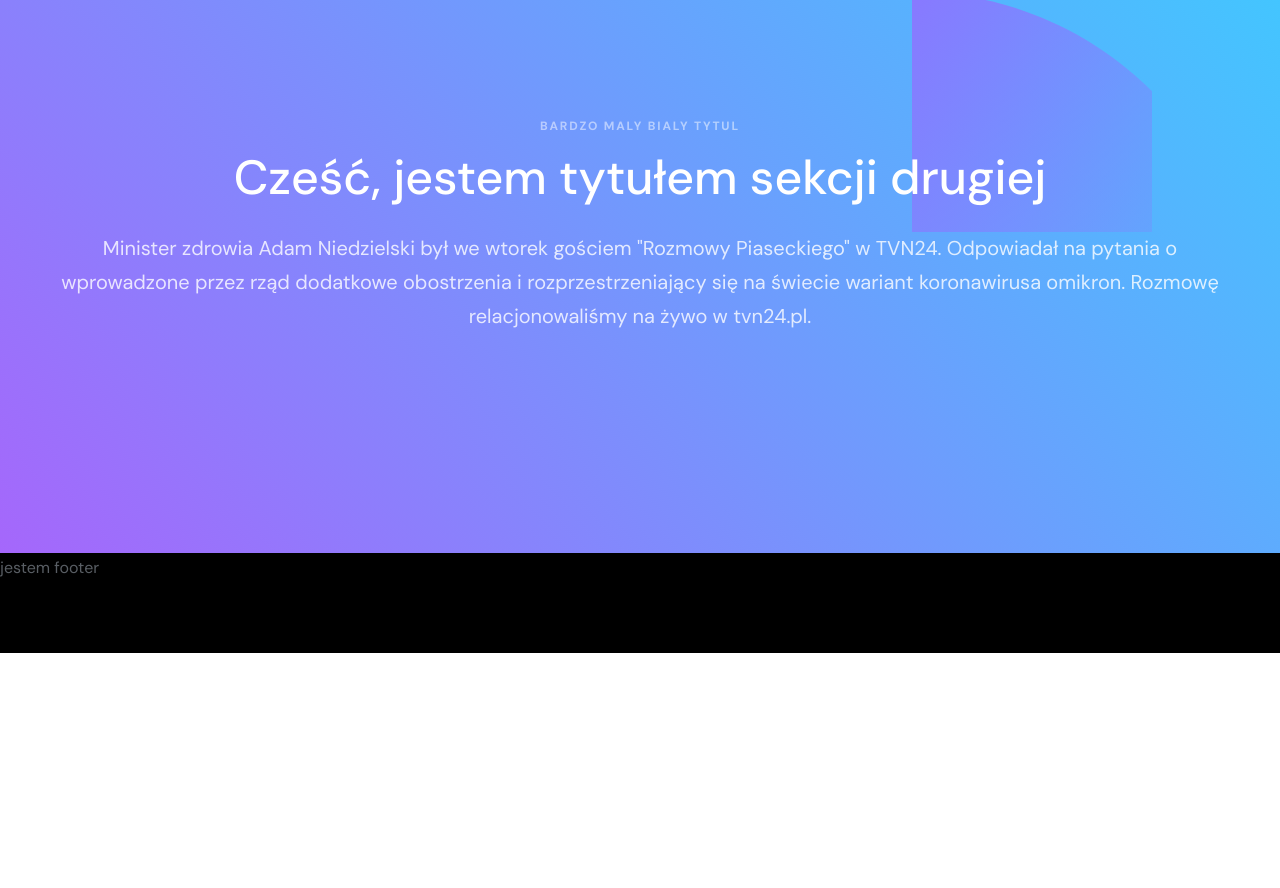
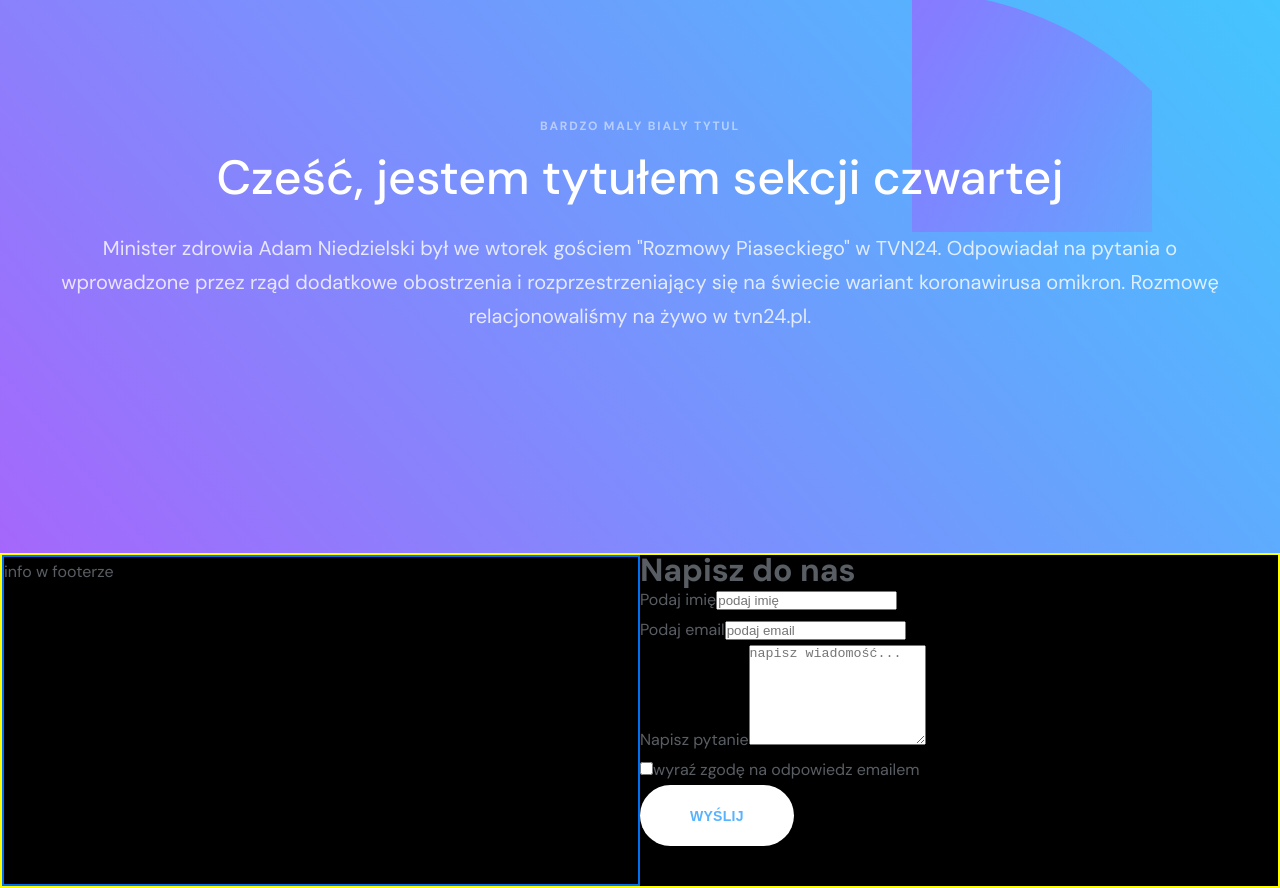
Before and after one commit to F-Agata/rubinowe, a Next.js app: page / in a window 1280 px wide. Shown: the part 3731-4619 px from the top of the page. Before the commit the page ends 4384 px from the top, so only its background shows below. Built offline with nearby package versions, Linux system fonts and the light colour scheme.

Commit message:
add validation form

```diff
--- a/pages/components/footer/Footer.js
+++ b/pages/components/footer/Footer.js
@@ -1,25 +1,33 @@
 import React from 'react'
 import styled from 'styled-components';
+import Form from "../form/Form";
 
-const Foo = styled.footer`
-height: 100px;
+const WrappFooter = styled.footer`
 width: 100%;
-background-color: black`
+background-color: black;
+display: flex;
+flex-wrap: wrap;
+  border: yellow 2px solid;
+  `
+
+const FooterInfo = styled.div`
+    border: #0070f3 2px solid;
+  width: 100%;
+  @media (min-width: 992px) {
+    width: 50%;
+  }
+`
 
 const Footer = () => {
 
     return (
-        <Foo>jestem footer</Foo>
-        // <WrappSection2Background>
-        //     <WrappSection2>
-        //         <TitleSection2VerySmall>Bardzo maly bialy tytul</TitleSection2VerySmall>
-        //         <TitleSection2>Cześć, jestem tytułem sekcji drugiej</TitleSection2>
-        //         <TextSection2>Minister zdrowia Adam Niedzielski był we wtorek gościem "Rozmowy Piaseckiego" w TVN24. Odpowiadał na pytania o wprowadzone przez rząd dodatkowe obostrzenia i rozprzestrzeniający się na świecie wariant koronawirusa omikron. Rozmowę relacjonowaliśmy na żywo w tvn24.pl.</TextSection2>
-        //     </WrappSection2>
-        //
-        // </WrappSection2Background>
-
-    )
+        <WrappFooter>
+            <FooterInfo>
+                <div>info w footerze</div>
+            </FooterInfo>
+            <Form/>
+        </WrappFooter>
+                  )
 }
 
 export default Footer
--- /dev/null
+++ b/pages/components/form/Form.js
@@ -0,0 +1,24 @@
+import React from "react";
+import styled from 'styled-components';
+
+import FormPanel from "./FormPanel";
+
+const WrappFormPanel = styled.div`
+width: 100%;
+  padding-bottom: 40px;
+  @media (min-width: 992px) {
+    width: 50%;
+  }
+`
+
+const Form = () => {
+
+    return (
+        <WrappFormPanel>
+            <FormPanel/>
+        </WrappFormPanel>
+
+    )
+}
+
+export default Form
--- /dev/null
+++ b/pages/components/form/FormPanel.js
@@ -0,0 +1,100 @@
+import React from "react";
+import styled from "styled-components";
+
+import useForm from "./useForm";
+import validationRules from "./validationRules";
+
+import Btn from "../../styles/Btn";
+
+const WrappPanelForm = styled.div`
+
+`
+const WrappPanel = styled.form`
+`
+const FormTitle = styled.h1`
+`
+const WrappOnePartOfForm = styled.div`
+`
+const LableF = styled.label`
+`
+const InputF = styled.input`
+`
+const TextAreaF = styled.textarea`
+    min-height: 100px;
+  min-width: 100px;
+`
+const BtnF = styled(Btn)`
+`
+const ErrorMessage = styled.p`
+color:red;
+  `
+
+function FormPanel() {
+
+    const {values, errors, handleChange, handleSubmit} = useForm(validationRules)
+
+    return (
+        <WrappPanelForm>
+            <WrappPanel
+                onSubmit={handleSubmit}
+                noValidate>
+                <FormTitle>Napisz do nas</FormTitle>
+
+                <WrappOnePartOfForm>
+                    <LableF htmlFor={'username'}>Podaj imię</LableF>
+                    <InputF
+                        type={'text'}
+                        id={'username'}
+                        name={'username'}
+                        placeholder={'podaj imię'}
+                        value={values.username}
+                        onChange={handleChange}
+                    />
+                    {errors.username && <ErrorMessage>{errors.username}</ErrorMessage>}
+                </WrappOnePartOfForm>
+
+                <WrappOnePartOfForm>
+                    <LableF htmlFor={'email'}>Podaj email</LableF>
+                    <InputF
+                        type={'email'}
+                        id={'email'}
+                        name={'email'}
+                        placeholder={'podaj email'}
+                        value={values.email}
+                        onChange={handleChange}
+                    />
+                    {errors.email && <ErrorMessage>{errors.email}</ErrorMessage>}
+                </WrappOnePartOfForm>
+
+                <WrappOnePartOfForm>
+                    <LableF htmlFor={'message'}>Napisz pytanie</LableF>
+                    <TextAreaF
+                        type={'text'}
+                        id={'message'}
+                        name={'message'}
+                        placeholder={'napisz wiadomość...'}
+                        value={values.message}
+                        onChange={handleChange}
+                    />
+                    {errors.message && <ErrorMessage>{errors.message}</ErrorMessage>}
+                </WrappOnePartOfForm>
+
+                <WrappOnePartOfForm>
+                    <InputF
+                        type={'checkbox'}
+                        name={'accept'}
+                        id={'accept'}
+                        checked={values.accept}
+                        onChange={handleChange}
+                    />
+                    <LableF htmlFor={'accept'}>wyraź zgodę na odpowiedz emailem</LableF>
+                    {errors.accept && <ErrorMessage>{errors.accept}</ErrorMessage>}
+                </WrappOnePartOfForm>
+
+                <BtnF type={"submit"}> Wyślij</BtnF>
+
+            </WrappPanel>
+        </WrappPanelForm>
+    );
+}
+export default FormPanel;
--- /dev/null
+++ b/pages/components/form/SuccesInfo.js
@@ -0,0 +1,3 @@
+import React, {useState} from 'react'
+
+import styled from 'styled-components';
--- /dev/null
+++ b/pages/components/form/useForm.js
@@ -0,0 +1,41 @@
+import React, {useState, useEffect } from 'react'
+
+
+const useForm = (validationRules) => {
+
+    const [values, setValues] = useState({
+        username: '',
+        email: '',
+        message: '',
+        accept: false,
+    })
+
+    const [errors, setErrors] = useState({})
+
+    const handleChange = e => {
+        const {type, name, value, checked} = e.target
+
+        if (type === "text" || type === "email" || type ==='textarea') {
+            setValues({
+                ...values,
+                [name]: value,
+            })
+        } else if (type === "checkbox") {
+            setValues({
+                ...values,
+                [name]: checked,
+            })
+        }
+
+    }
+
+    const handleSubmit = e => {
+        e. preventDefault()
+        setErrors(validationRules(values))
+
+    }
+
+    return {values, errors, handleChange, handleSubmit}
+}
+
+export default useForm
--- /dev/null
+++ b/pages/components/form/validationRules.js
@@ -0,0 +1,28 @@
+const validationRules = (values) => {
+    let errors = {};
+
+    if(!values.username.trim()) {
+        errors.username = "podaj imię"
+    };
+
+    if(!values.email.trim()) {
+        errors.email = "podaj email"
+    } else if (!/\S+@\S+\.\S+/.test(values.email)) {
+        errors.email = 'email zawiera nieprawidłowe znaki i/lub nie zawiera @'
+    };
+
+    if(!values.message.trim()) {
+        errors.message = "wpisz treść"
+    } else if (values.message.length < 6 ) {
+        errors.message = "treść jest zbyt krótka"
+    };
+
+    if(values.accept === false) {
+        errors.accept = 'nie wyraziłeś zgody na kontakt emailowy'
+    };
+
+
+    return errors
+}
+
+export default validationRules
--- a/pages/components/section4/Section4.js
+++ b/pages/components/section4/Section4.js
@@ -68,7 +68,7 @@ const Section4 = () => {
         <WrappSection2Background>
             <WrappSection2>
                 <TitleSection2VerySmall>Bardzo maly bialy tytul</TitleSection2VerySmall>
-                <TitleSection2>Cześć, jestem tytułem sekcji drugiej</TitleSection2>
+                <TitleSection2>Cześć, jestem tytułem sekcji czwartej</TitleSection2>
                 <TextSection2>Minister zdrowia Adam Niedzielski był we wtorek gościem "Rozmowy Piaseckiego" w TVN24. Odpowiadał na pytania o wprowadzone przez rząd dodatkowe obostrzenia i rozprzestrzeniający się na świecie wariant koronawirusa omikron. Rozmowę relacjonowaliśmy na żywo w tvn24.pl.</TextSection2>
             </WrappSection2>
         </WrappSection2Background>
```
